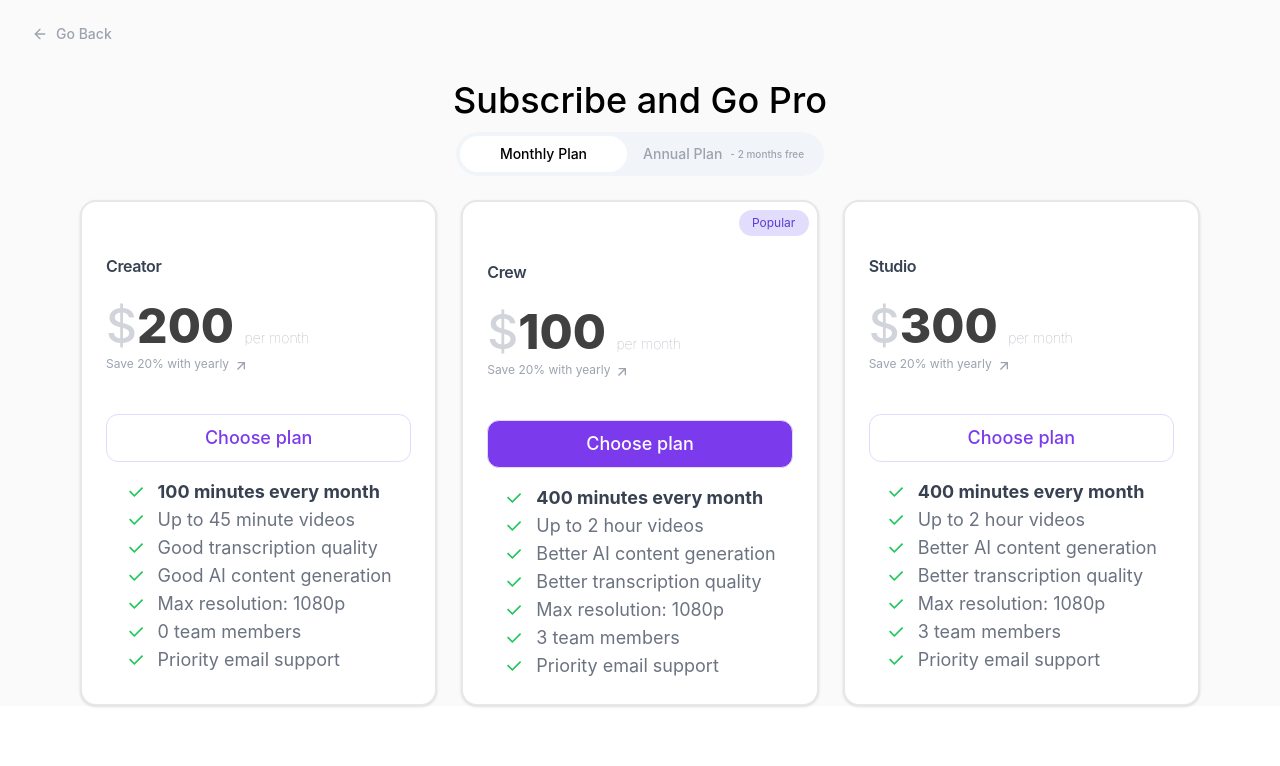
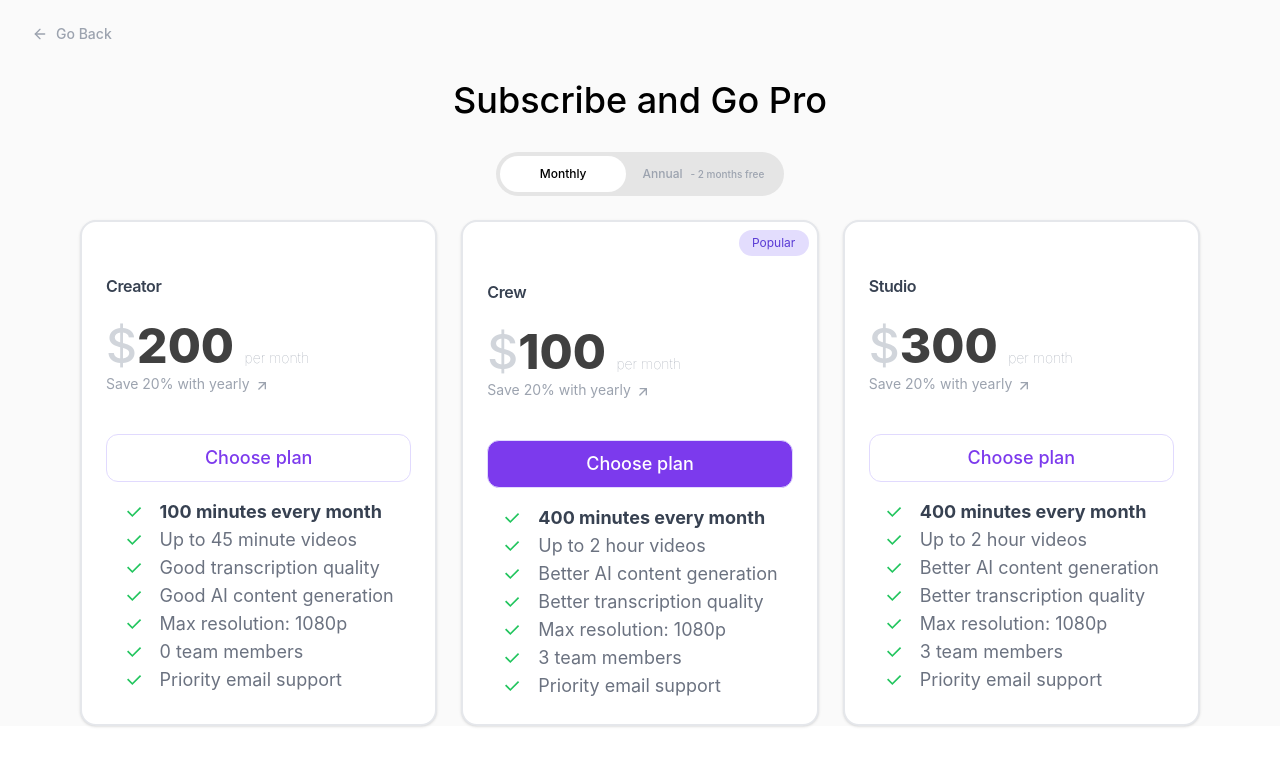
Before and after one commit to afaq000/VideoTao, a Next.js app: page / in a window 1280 px wide. Shown: the top 766 px of the page. Built offline with nearby package versions, Linux system fonts and the light colour scheme.

Commit message:
Fixes in Sub Card Payment text, padding , marger etc

```diff
--- a/src/components/PlanCard.tsx
+++ b/src/components/PlanCard.tsx
@@ -62,7 +62,7 @@ const PlanCard: React.FC<PlanCardProps> = ({
         {!isAnnual && (
           <Link
             href={"/"}
-            className="hover:underline flex items-center mt-1 text-gray-400 text-xs"
+            className="hover:underline flex items-center mt-1  text-gray-400 text-sm"
           >
             Save 20% with yearly{" "}
             <span className="mt-1">
@@ -72,7 +72,7 @@ const PlanCard: React.FC<PlanCardProps> = ({
         )}
 
         {isAnnual && (
-          <p className="text-gray-400 text-xs font-thin font-sans">Billed annually as ${annualPrice}</p>
+          <p className="text-gray-400 text-sm font-thin font-sans mt-1">Billed annually as ${annualPrice}</p>
         )}
       </CardContent>
 
@@ -102,7 +102,7 @@ const PlanCard: React.FC<PlanCardProps> = ({
             {features.map((feature, index) => (
               <li
                 key={index}
-                className={`flex text-gray-500 text-lg gap-3 items-center ${
+                className={`flex text-gray-500 text-lg gap-4 items-center justify-start ${
                   index === 0 ? "font-bold text-gray-700" : ""
                 }`}
               >
--- a/src/pages/index.tsx
+++ b/src/pages/index.tsx
@@ -123,34 +123,34 @@ function Index() {
         <p className="text-black text-4xl font-medium font-sans font-dlig font-ss07">Subscribe and Go Pro</p>
       </div>
 
-      <div className="w-full items-center justify-center flex">
-        <div className="min-w-[150px] px-1 py-1 bg-[#F1F5F9] rounded-full">
+      <div className="w-full items-center justify-center flex mt-5">
+        <div className="min-w-[150px] px-1 py-1 bg-[#E5E5E5] rounded-full">
           <Button
             variant={activePlan === "monthly" ? "active" : "active"}
             onClick={() => setActivePlan("monthly")}
             className={
               activePlan === "monthly"
-                ? "bg-white text-primary-foreground rounded-full px-10"
-                : "text-gray-400"
+                ? "bg-white text-xs text-primary-foreground rounded-full px-10"
+                : "text-gray-400 text-xs"
             }
           >
-            Monthly Plan
+            Monthly
           </Button>
           <Button
             variant={activePlan === "annual" ? "active" : "active"}
             onClick={() => setActivePlan("annual")}
             className={
               activePlan === "annual"
-                ? "bg-white text-primary-foreground rounded-full px-10"
-                : "text-gray-400"
+                ? "bg-white text-xs text-primary-foreground rounded-full px-10"
+                : "text-gray-400 text-xs"
             }
           >
-            Annual Plan{" "}
+            Annual{" "}
             <span
               className={
                 activePlan === "annual"
-                  ? "bg-white text-primary-foreground text-[10px]"
-                  : "text-gray-400 text-[10px]"
+                  ? "bg-white text-xs text-primary-foreground text-[10px]"
+                  : "text-gray-400  text-[10px]"
               }
             >
               {" "}
--- a/src/styles/globals.css
+++ b/src/styles/globals.css
@@ -4,7 +4,7 @@
 
 
 /* Add these custom font feature settings in your globals.css or tailwind.css file */
-@layer utilities {
+/* @layer utilities {
     .font-dlig {
       font-feature-settings: "dlig" 1;
     }
@@ -56,4 +56,4 @@
     .font-zero {
       font-feature-settings: "zero" 1;
     }
-  }
+  } */
```
